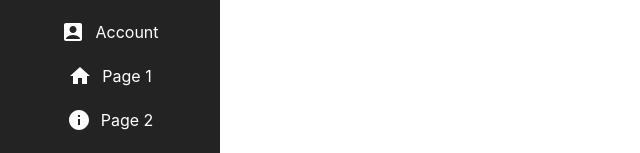
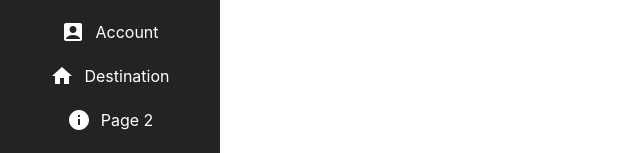
Before and after one commit to Xinyan-Huang/DBShackathon, a React (Create React App) app in the folder frontend/: page /page1 in a window 1280 px wide. Shown: the top 153 px of the page, without its empty margins (0-640 px from the left). Built offline with nearby package versions, Linux system fonts and the light colour scheme; the HTML template or start-up script is replaced by a standard one.

Commit message:
chore: routing fixes for destination

```diff
--- a/frontend/src/components/Header.jsx
+++ b/frontend/src/components/Header.jsx
@@ -50,7 +50,7 @@ const Header = () => {
     <header style={headerStyle} onMouseEnter={() => setIsExpanded(true)} onMouseLeave={() => setIsExpanded(false)}>
       <nav style={navStyle}>
         {renderLink('/account', AccountBoxIcon, 'Account')}
-        {renderLink('/page1', HomeIcon, 'Page 1')}
+        {renderLink('/destination', HomeIcon, 'Destination')}
         {renderLink('/page2', InfoIcon, 'Page 2')}
         {renderLink('/page3', ContactMailIcon, 'Page 3')}
         {renderLink('/logout', LogoutIcon, 'Logout')}
```
Also changed, not shown: 1 other file (tests, documents, lock files or other folders).
